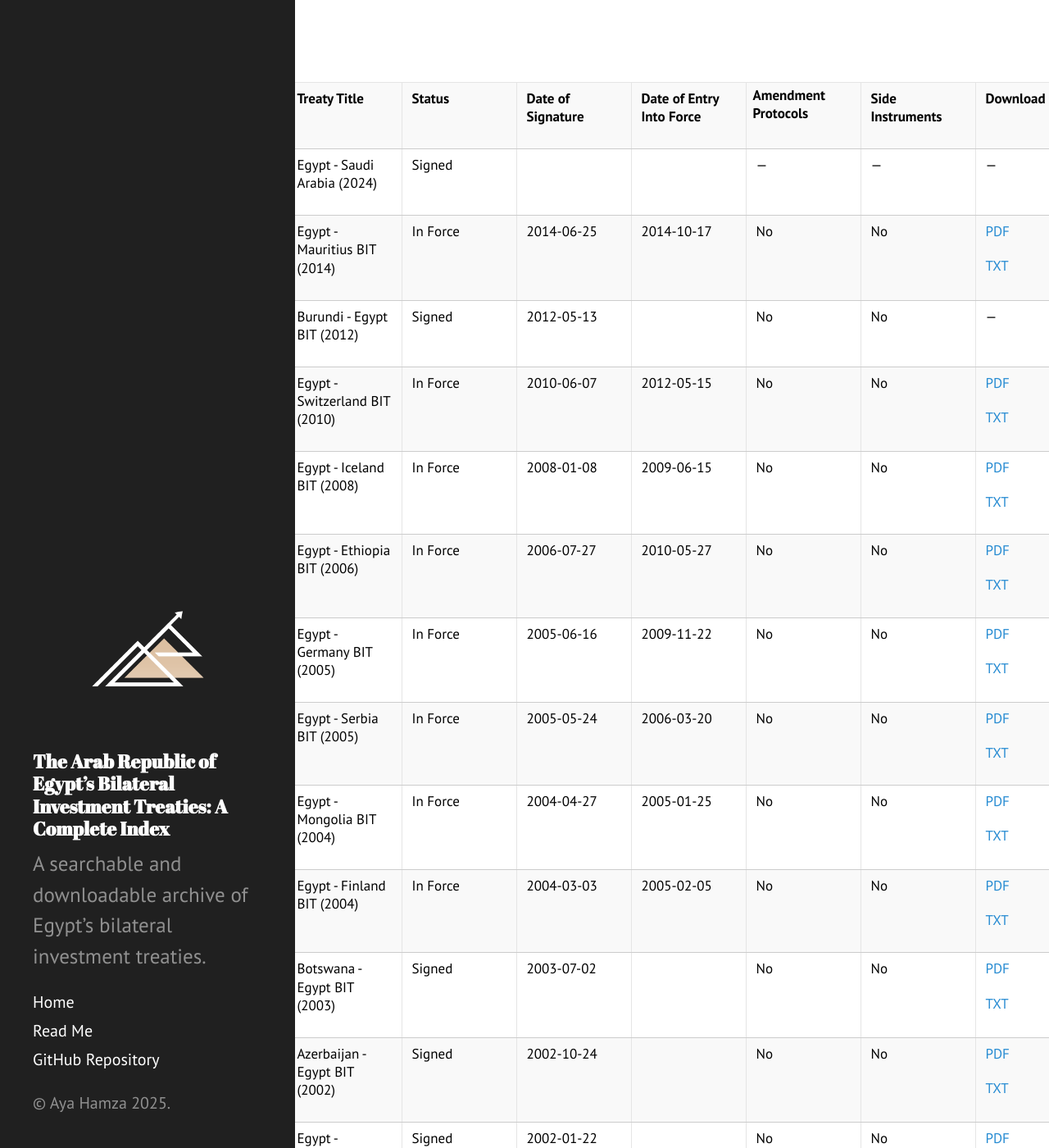
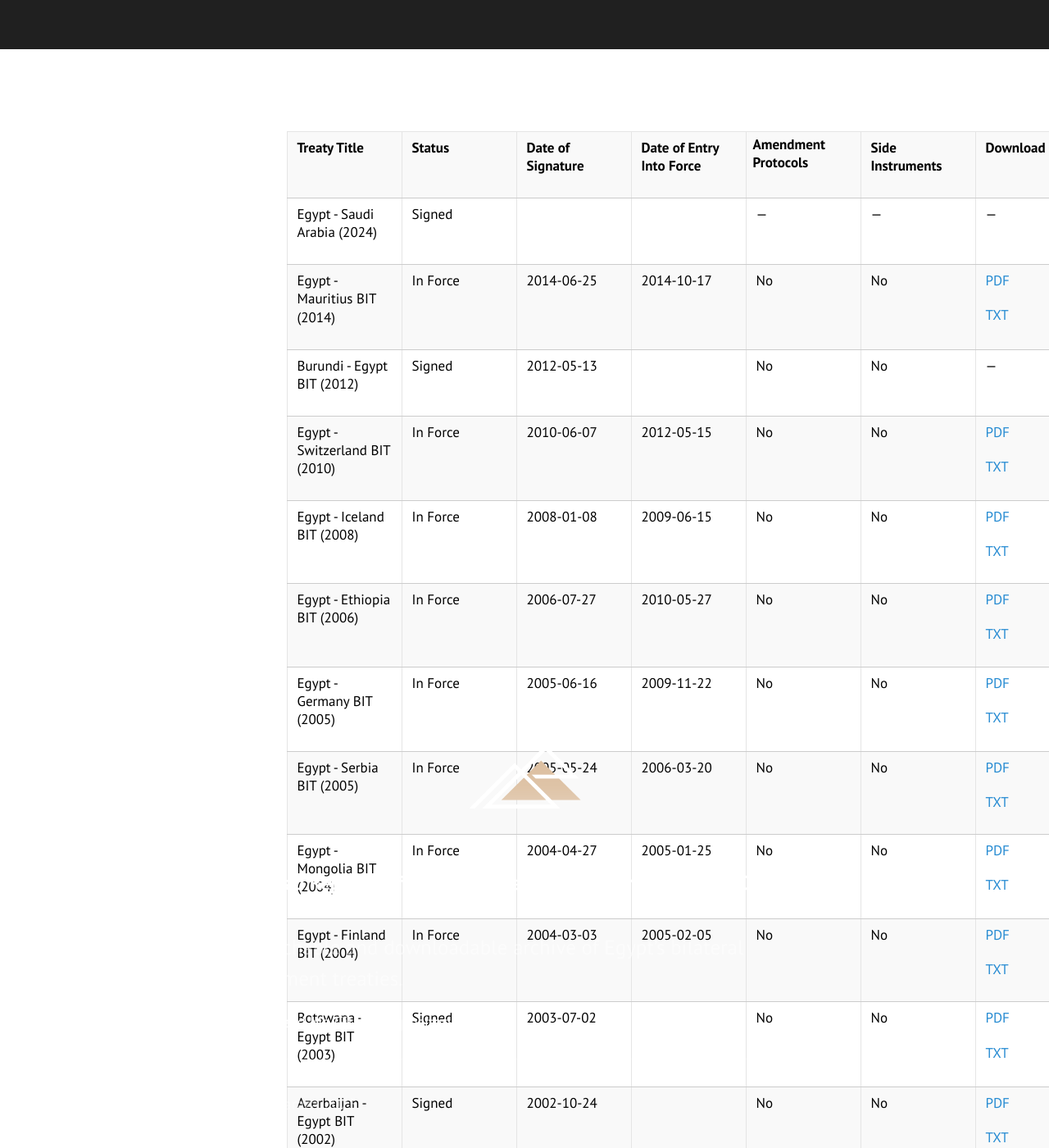
Before and after one commit to ayahamza1/MENABITs, a Jekyll site: the page built from index.md, in a window 1280 px wide and 1400 px high. Shown: the whole window at 82% size. Built offline with Jekyll 4.4.1, drawn with Linux system fonts in a browser that asks for light colours.

Commit message:
Update hyde.css

```diff
--- a/public/css/hyde.css
+++ b/public/css/hyde.css
@@ -17,38 +17,24 @@
 
 /* === Sidebar === */
 .sidebar {
-  text-align: center;
-  padding: 2rem 1rem;
+  padding: 1.5rem 1rem;
+  font-size: 0.95rem;
+  line-height: 1.5;
 }
-@media (min-width: 48em) {
-  .sidebar {
-    position: fixed;
-    top: 0;
-    left: 0;
-    bottom: 0;
-    width: 18rem;
-    text-align: left;
-  }
-}
-.sidebar a {
-  color: inherit;
-}
+
 .sidebar-about h1 {
-  color: inherit;
-  margin-top: 0;
-  margin-bottom: 0.5rem; /* reduce space below logo */
-  font-family: "Abril Fatface", serif;
-  font-size: 1.15rem; /* smaller title size */
+  font-size: 1.2rem;
   line-height: 1.2;
-  text-align: left;
+  margin-bottom: 0.8rem;
 }
 
 .sidebar-nav {
-  margin-bottom: 1rem;
+  margin-top: 1rem;
+  margin-bottom: 2rem;
 }
+
 .sidebar-nav-item {
-  display: block;
-  line-height: 1.75;
+  padding: 0.25rem 0;
 }
 .sidebar-nav-item.active {
   font-weight: bold;
@@ -57,14 +43,22 @@
 .sidebar-nav-item:focus {
   text-decoration: underline;
 }
+.sidebar-nav::after {
+  content: "";
+  display: block;
+  height: 1px;
+  background: rgba(255,255,255,0.2);
+  margin: 1.5rem 0;
+}
+
 @media (min-width: 48em) {
-  .sidebar-sticky {
-    position: absolute;
-    right:  1rem;
-    bottom: 1rem;
-    left:   1rem;
-  }
+.sidebar-sticky {
+  position: fixed;
+  bottom: 1rem;
+  left: 1rem;
+  right: 1rem;
 }
+
 
 /* === Container === */
 .content {
```
